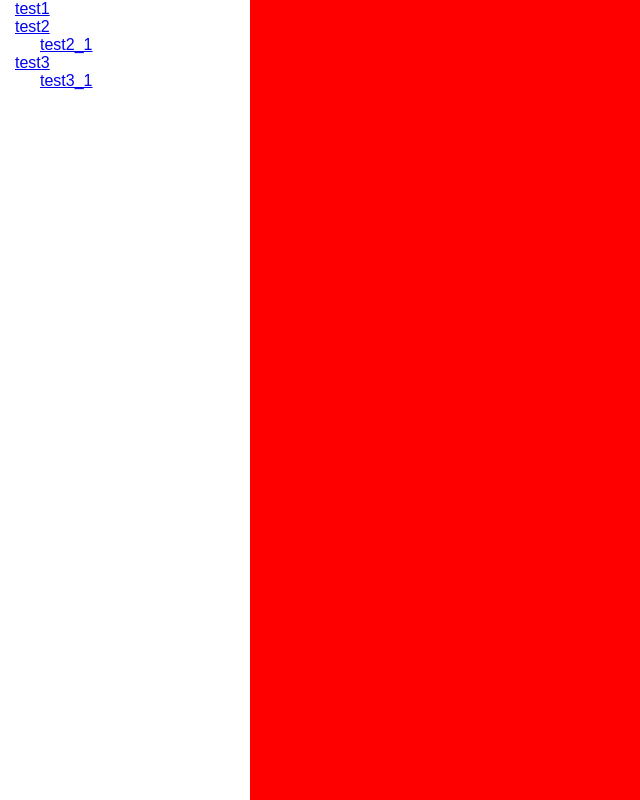
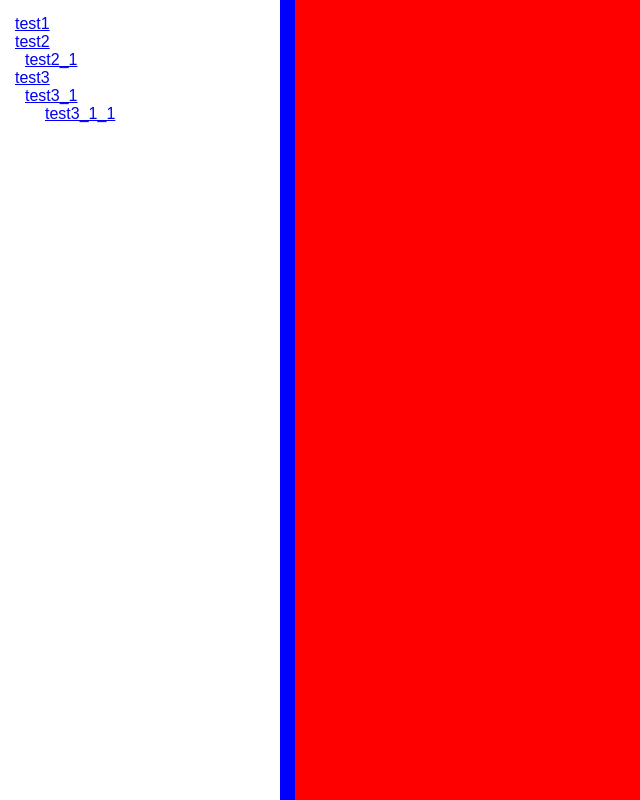
Before and after one commit to wangweijia/MyNotes, a React (Create React App) app: page /home in a window 1280 px wide. Shown: the whole page, without its empty margins (0-640 px from the left). Built offline with nearby package versions, Linux system fonts and the light colour scheme.

Commit message:
架构初步完成，开始开发工具类

```diff
--- a/src/project/src/ComponentRoutes.js
+++ b/src/project/src/ComponentRoutes.js
@@ -43,7 +43,17 @@ export const myRoutes = [
                 component: Test3_1,
                 level: 1,
                 exact: true,
-                haveChildern: false
+                haveChildern: true,
+                childern: [
+                    {
+                        name: "test3_1_1",
+                        path: "/test3/test3_1/test3_1_1",
+                        component: Test3_1,
+                        level: 2,
+                        exact: true,
+                        haveChildern: false,
+                    }
+                ]
             }
         ]
     }
--- a/src/project/src/RouteList.js
+++ b/src/project/src/RouteList.js
@@ -1,8 +1,16 @@
 import React, {Component} from 'react';
-import { Link, BrowserRouter } from 'react-router-dom';
+import { Link } from 'react-router-dom';
 import { myRoutes } from './ComponentRoutes';
 
 export default class RouteList extends Component {
+    constructor(props) {
+        super(props);
+
+        this.state = {
+            showMenu: true
+        }
+    }
+
     renderList(items) {
         return (
             <div>
@@ -18,9 +26,19 @@ export default class RouteList extends Component {
     }
 
     render() {
+        var height = window.innerHeight;
+        var width = this.state.showMenu?250:0;
+        var padding = this.state.showMenu?15:0;
         return (
-            <div style={{display: 'flex', flexDirection: 'column', width: 250}}>
-                {this.renderList(myRoutes)}
+            <div style={{display: 'flex', heigh: height}}>
+                <div style={{display: 'flex', flex:1, flexDirection: 'column', padding: padding, width: width}}>
+                    {this.renderList(myRoutes)}
+                </div>
+                <div style={{display: 'flex', width: 15, backgroundColor: 'blue'}} onClick={(event)=>{
+                    this.setState({
+                        showMenu: !this.state.showMenu
+                    })
+                }}/>
             </div>
         );
     }
@@ -37,7 +55,7 @@ class ListItem extends Component {
 
     render() {
         var item = this.props.item;
-        var paddingLeft = 10 * item.level + 15;
+        var paddingLeft = 10 * item.level;
         var haveChildern = item.haveChildern;
         var open = this.state.open && haveChildern;
         return (
```
Also changed, not shown: src/project/home/HomePage2.js (deleted, +0 -11 lines), src/project/tools/Note.json (added, +44 -0 lines), src/project/base/Global.js (added).
